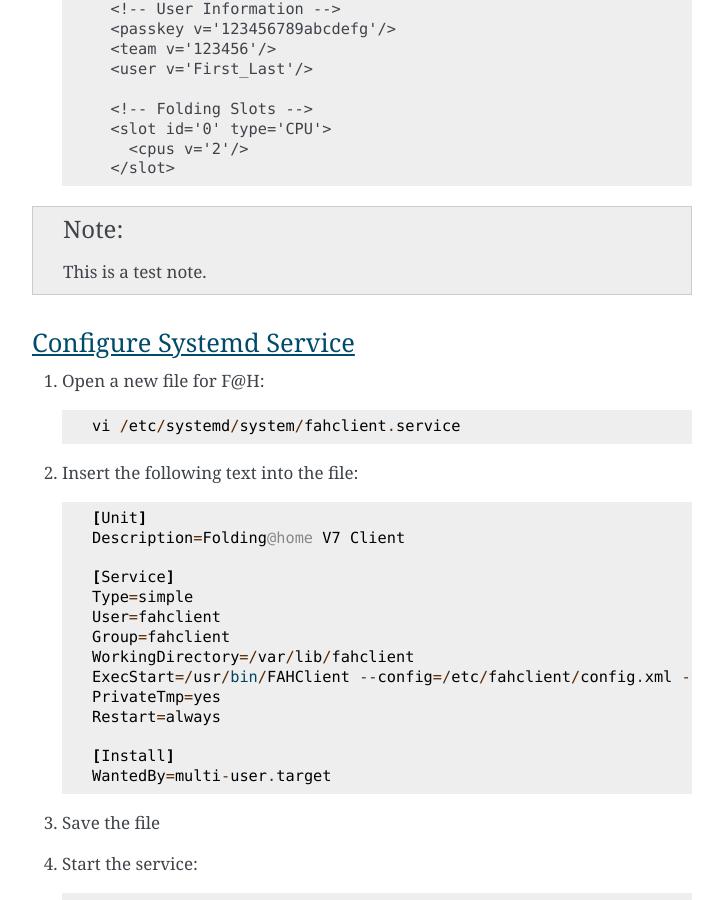
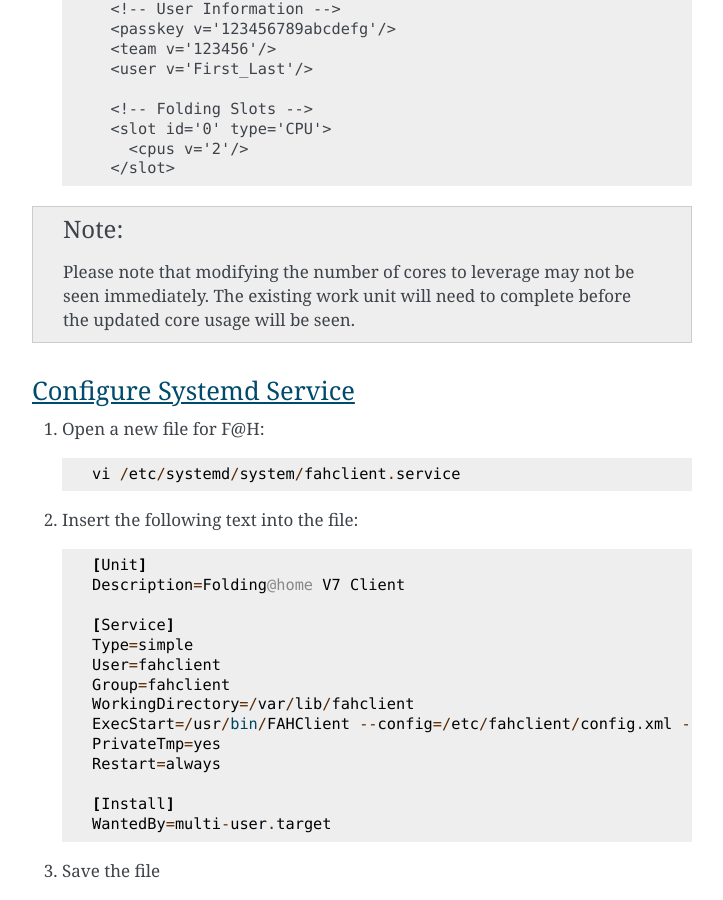
Before and after one commit to FoldingCommunity/fah-client-documentation, a Sphinx documentation site: the page built from docs/source/linux/installation_linux.rst, in a window 1280 px wide and 900 px high, scrolled down 4599 px. Shown: the whole window, without its empty margins (388-1111 px from the left). Built offline with Sphinx 7.4.7, drawn with Linux system fonts in a browser that asks for light colours.

Commit message:
Updated installation_linux.rst

```diff
--- a/docs/source/linux/installation_linux.rst
+++ b/docs/source/linux/installation_linux.rst
@@ -209,7 +209,7 @@
 
 .. note::
 
-   This is a test note.
+   Please note that modifying the number of cores to leverage may not be seen immediately. The existing work unit will need to complete before the updated core usage will be seen.
 
 
 Configure Systemd Service
```
